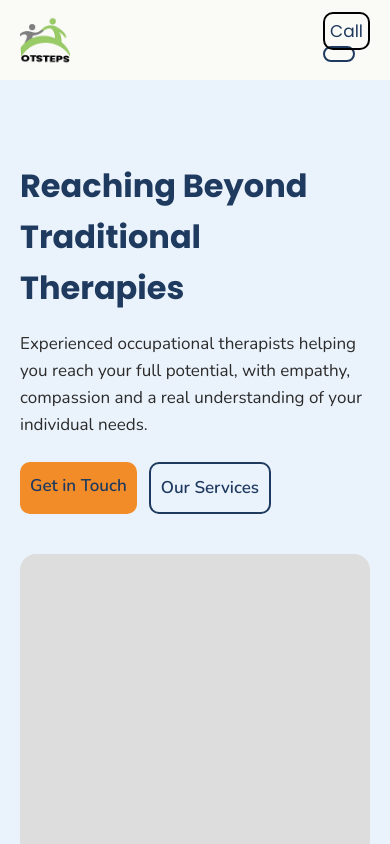
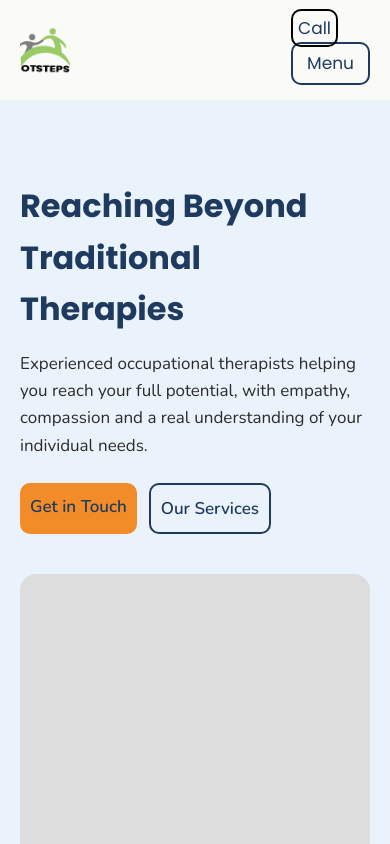
Before and after one commit to Developer-Coder1/OTSteps, a plain HTML site: page index.html in a window 390 px wide. Shown: the top 844 px of the page. Drawn offline with nearby package versions, Linux system fonts and the light colour scheme.

Commit message:
Show Menu btn Menu btn was initialy empty so it didnt show

```diff
--- a/index.html
+++ b/index.html
@@ -35,7 +35,13 @@
 
       <div class="left contact">
         <a href="tel:+61415784405" class="btn">Call</a>
-        <button class="menu-toggle"></button>
+        <button
+          class="menu-toggle"
+          aria-expanded="false"
+          aria-controls="main-menu"
+        >
+          Menu
+        </button>
       </div>
     </header>
 
```
Also changed, not shown: pages/about.html (+7 -1 lines), pages/contact.html (+7 -1 lines), pages/resources.html (+7 -1 lines), pages/services.html (+7 -1 lines).
